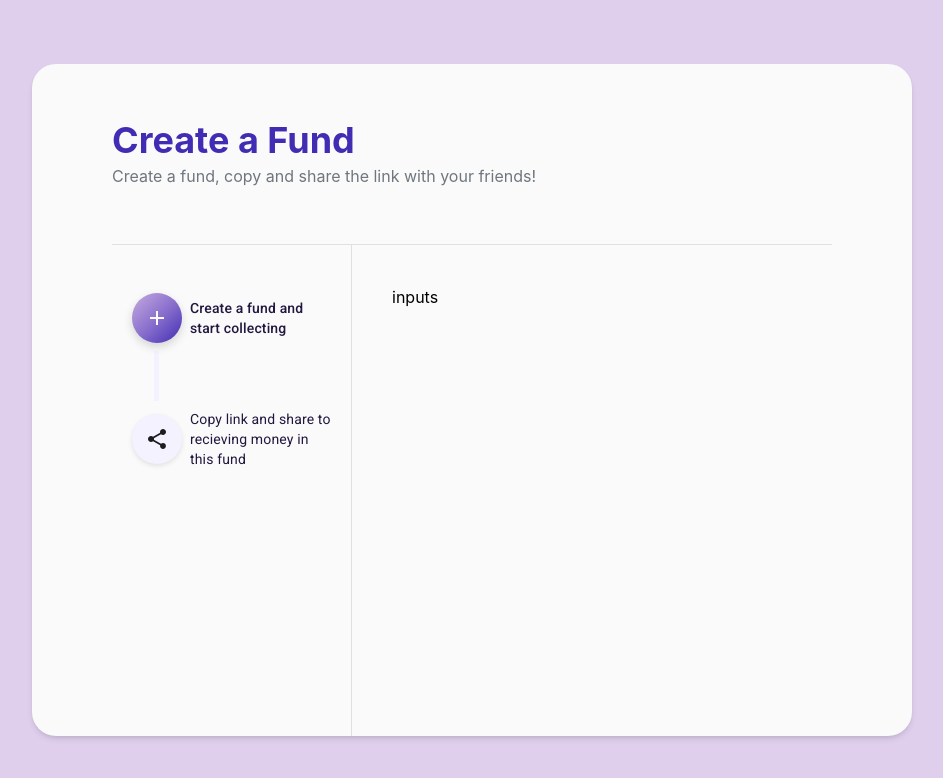
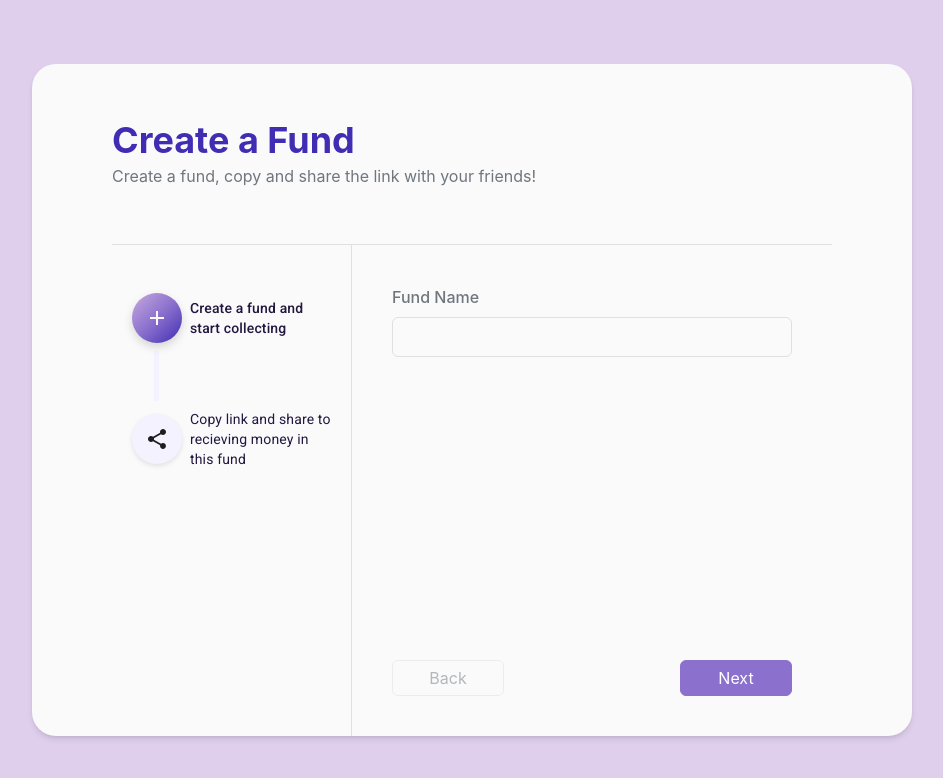
Before and after one commit to xurror/fundbox, a Next.js app in the folder client/: page / in a window 1280 px wide. Shown: the top 778 px of the page, without its empty margins (168-1111 px from the left). Built offline with nearby package versions, Linux system fonts and the light colour scheme.

Commit message:
Completing create form

```diff
--- a/client/components/Steps.tsx
+++ b/client/components/Steps.tsx
@@ -9,6 +9,11 @@ import AddIcon from '@mui/icons-material/Add';
 import ShareIcon from '@mui/icons-material/Share';
 import VideoLabelIcon from '@mui/icons-material/VideoLabel';
 import StepConnector, { stepConnectorClasses } from '@mui/material/StepConnector';
+import Typography from '@mui/material/Typography';
+import Button from '@mui/material/Button';
+import StepContent from '@mui/material/StepContent';
+import Box from '@mui/material/Box';
+import { FC, useEffect, useState } from 'react';
 
 const ColorlibConnector = styled(StepConnector)(({ theme }) => ({
   [`&.${stepConnectorClasses.alternativeLabel}`]: {
@@ -75,20 +80,52 @@ function ColorlibStepIcon(props: any) {
   );
 }
 
-const steps = ['Create a fund and start collecting', 'Copy link and share to recieving money in this fund'];
+interface step {
+  label: string,
+  description: string
+}
 
-export default function Steps() {
+const Steps:FC<{steps: step[], currentStep: number}>= ({ steps, currentStep}) =>  {
+  const [activeStep, setActiveStep] = useState(currentStep)
+
+  useEffect(() => {
+    setActiveStep(currentStep)
+  }, [currentStep])
+
   return (
     <Stack sx={{ width: '100%' }}>
-      <Stepper activeStep={0} orientation="vertical" connector={<ColorlibConnector />}>
-        {steps.map((label) => (
-          <Step key={label}>
+      <Stepper activeStep={activeStep} orientation="vertical" connector={<ColorlibConnector />}>
+        {steps.map((step, index) => (
+          <Step key={step.label}>
             <StepLabel StepIconComponent={ColorlibStepIcon} className='p-0'>
-              <div className='text-dark-100 text-sm'>{label}</div>
+              <div className='text-dark-100 text-sm'>{step.label}</div>
             </StepLabel>
+            {/* <StepContent>
+              <Typography>{step.description}</Typography>
+              <Box sx={{ mb: 2 }}>
+                <div>
+                  <Button
+                    variant="contained"
+                    // onClick={handleNext}
+                    sx={{ mt: 1, mr: 1 }}
+                  >
+                    {index === steps.length - 1 ? 'Finish' : 'Continue'}
+                  </Button>
+                  <Button
+                    disabled={index === 0}
+                    // onClick={handleBack}
+                    sx={{ mt: 1, mr: 1 }}
+                  >
+                    Back
+                  </Button>
+                </div>
+              </Box>
+            </StepContent> */}
           </Step>
         ))}
       </Stepper>
     </Stack>
   );
 }
+
+export default Steps;
--- a/client/pages/index.tsx
+++ b/client/pages/index.tsx
@@ -5,8 +5,44 @@ import '@fontsource/roboto/500.css';
 import '@fontsource/roboto/700.css';
 
 import Steps from '../components/Steps'
+import { ChangeEvent, useState } from 'react';
+
+const steps = [
+  {
+    label: 'Create a fund and start collecting',
+    description: `For each ad campaign that you create, you can control how much
+              you're willing to spend on clicks and conversions, which networks
+              and geographical locations you want your ads to show on, and more.`,
+  },
+  {
+    label: 'Copy link and share to recieving money in this fund',
+    description:
+      'An ad group contains one or more ads which target a shared set of keywords.',
+  }
+];
 
 export default function Home() {
+  const [currentStep, setCurrentStep] = useState(0);
+  const [fundName, setFundName] = useState('');
+  const [link, setLink] = useState('');
+
+  const goNextStep = () => {
+    if (currentStep === steps.length - 1) return;
+    setCurrentStep(currentStep + 1)
+  }
+
+  const goBackStep = () => {
+    if (currentStep === 0) return;
+    setCurrentStep(currentStep - 1)
+  }
+
+  const setName = (e: ChangeEvent<HTMLInputElement>) => {
+    setFundName(e.target.value);
+    const parsedName = e.target.value.replace(/[^A-Z0-9]+/ig, "_");
+    const copyLink = `${window.location.href}funds/${parsedName}`
+    setLink(copyLink)
+  }
+
   return (
     <div className="h-screen min-h-screen flex flex-col justify-center items-center px-[200px] py-16 bg-primary-light">
       <Head>
@@ -23,10 +59,27 @@ export default function Home() {
 
         <div className='flex flex-1'>
           <div className='w-1/3 border-r border-basic-500 px-5 py-10'>
-            <Steps />
+            <Steps steps={steps} currentStep={currentStep} />
           </div>
-          <div className='w-2/3 p-10'>
-            inputs
+          <div className='w-2/3 p-10 flex flex-col'>
+            <div className='flex-1'>
+              <div>
+                <div className='text-md text-basic-600 font-medium pb-2'>Fund Name</div>
+                {currentStep === 0 ? (
+                  <input value={fundName} onChange={setName} disabled={currentStep !== 0} className='h-10 px-3 border text-basic-600 w-full rounded-md border-basic-500 bg-basic-200' type="text" />
+                ) : (
+                  <div className='flex items-center border rounded-md h-10 pl-3 border-basic-500'>
+                    <div className='flex-1 text-basic-600 text-sm'>{link}</div>
+                    <button className='border-l border-basic-500 h-full px-3 flex items-center justify-center hover:bg-primary-light rounded-r-[0.3rem]'>copy</button>
+                  </div>
+                )}
+              </div>
+            </div>
+
+            <div className='flex justify-between items-center'>
+              <button onClick={() => goBackStep()} disabled={currentStep === 0} className='border rounded-md h-9 border-basic-500 w-28 hover:border-primary text-basic-600 transition duration-200 delay-75 disabled:cursor-not-allowed disabled:opacity-50 disabled:hover:border-basic-500'>Back</button>
+              <button onClick={() => goNextStep()} disabled={currentStep === steps.length-1} className='bg-primary border rounded-md h-9 border-primary w-28 hover:bg-primary-light hover:text-dark-100 text-basic-100 transition duration-200 delay-75 disabled:cursor-not-allowed disabled:opacity-50 disabled:hover:bg-primary disabled:hover:text-basic-100'>Next</button>
+            </div>
           </div>
         </div>
       </main>
```
